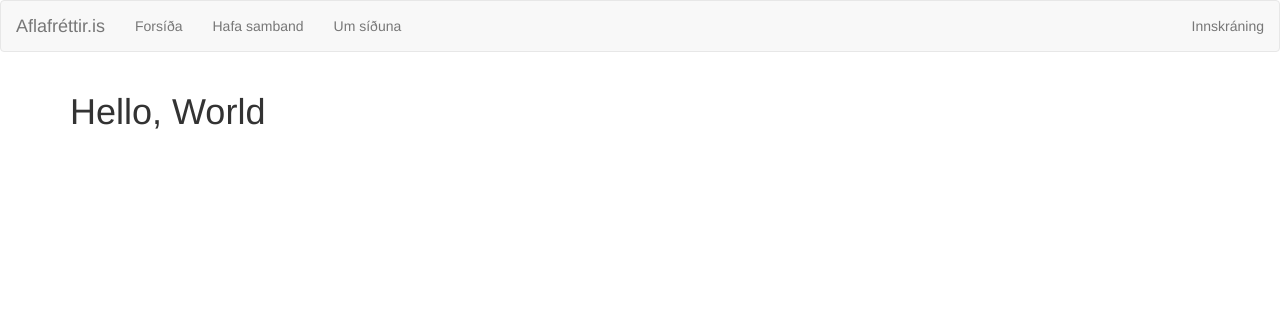
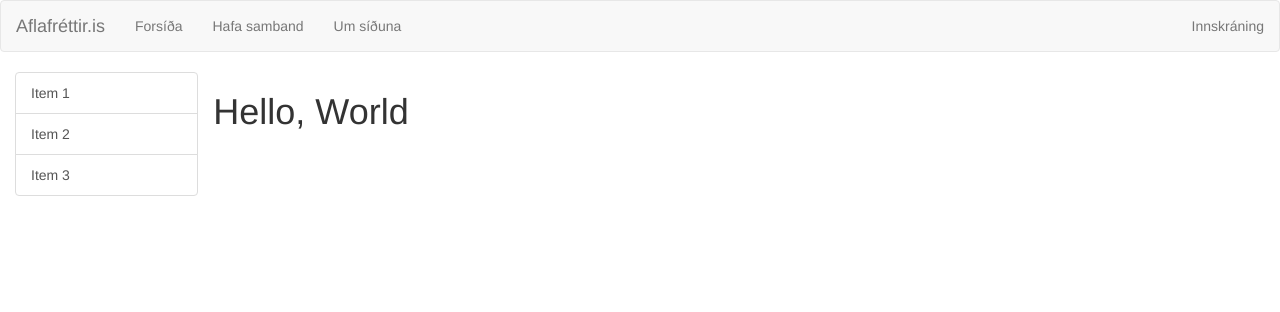
Before and after one commit to finnurtorfa/aflafrettir.is, a Flask app: page / in a window 1280 px wide. Shown: the top 312 px of the page. Run offline with Flask 2, Linux system fonts and the light colour scheme; some libraries are stand-ins or nearby versions.

Commit message:
Add a template for a sidebar

```diff
--- a/app/templates/aflafrettir/index.html
+++ b/app/templates/aflafrettir/index.html
@@ -1,4 +1,16 @@
 {% extends "base.html" %}
+
+{% block sidebar %}
+<div class="row-offcanvas row-offcanvas-right">
+  <div class="col-xs-6 col-sm-2 sidebar-offcanvas" id="sidebar" role="navigation">
+    <div class="list-group">
+      <a href="#" class="list-group-item">Item 1</a>
+      <a href="#" class="list-group-item">Item 2</a>
+      <a href="#" class="list-group-item">Item 3</a>
+    </div><!-- list-group -->
+  </div><!-- sidebar-offcanvas -->
+</div><!-- row-offcanvas-right -->
+{% endblock %}
 
 {% block page_content %}
 <h1> Hello, World </h1>
--- a/app/templates/base.html
+++ b/app/templates/base.html
@@ -39,7 +39,10 @@ Aflafréttir.is
 </div> <!-- navbar -->
 {% endblock %}
 
+
 {% block content %}
+  {% block sidebar %} {% endblock %}
+
   <div class="container">
     {% for message in get_flashed_messages() %}
     <div class="alert alert-warning">
```
Lines whose indentation alone changed are shown as unchanged.
